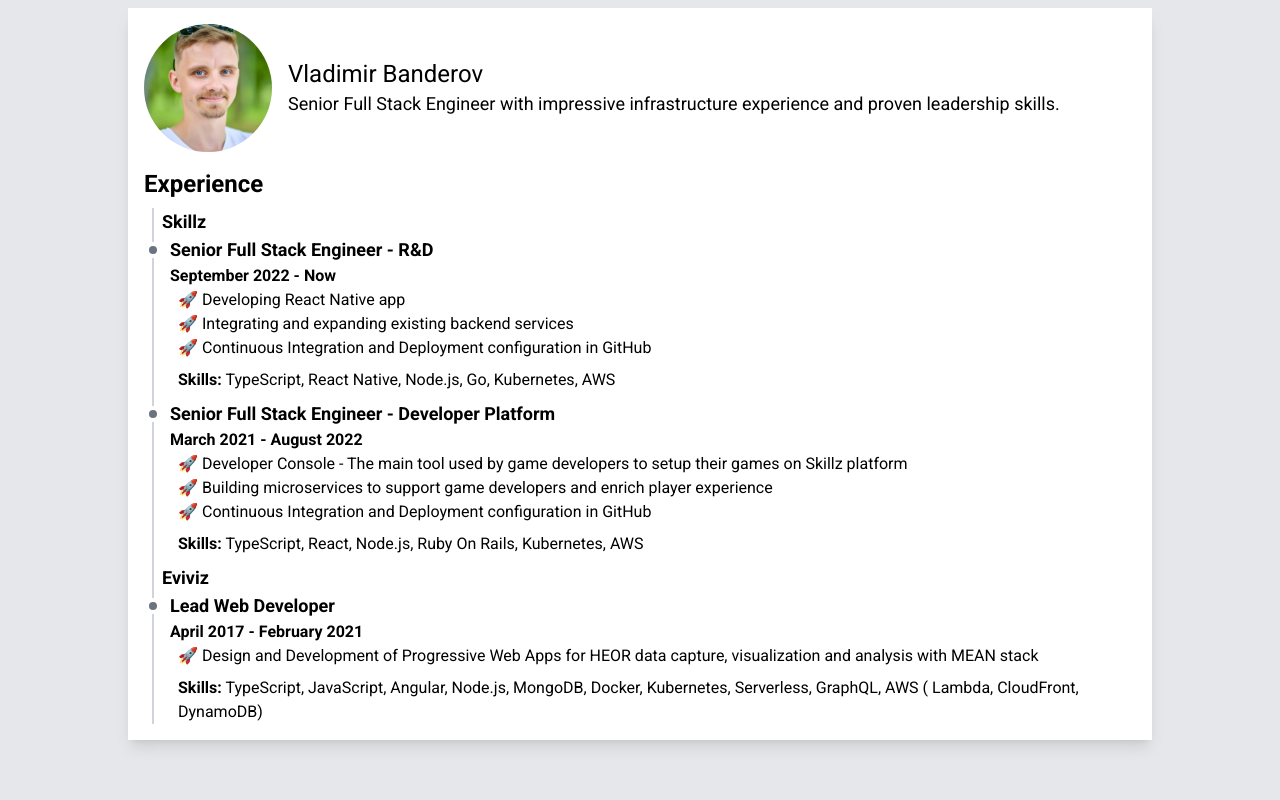
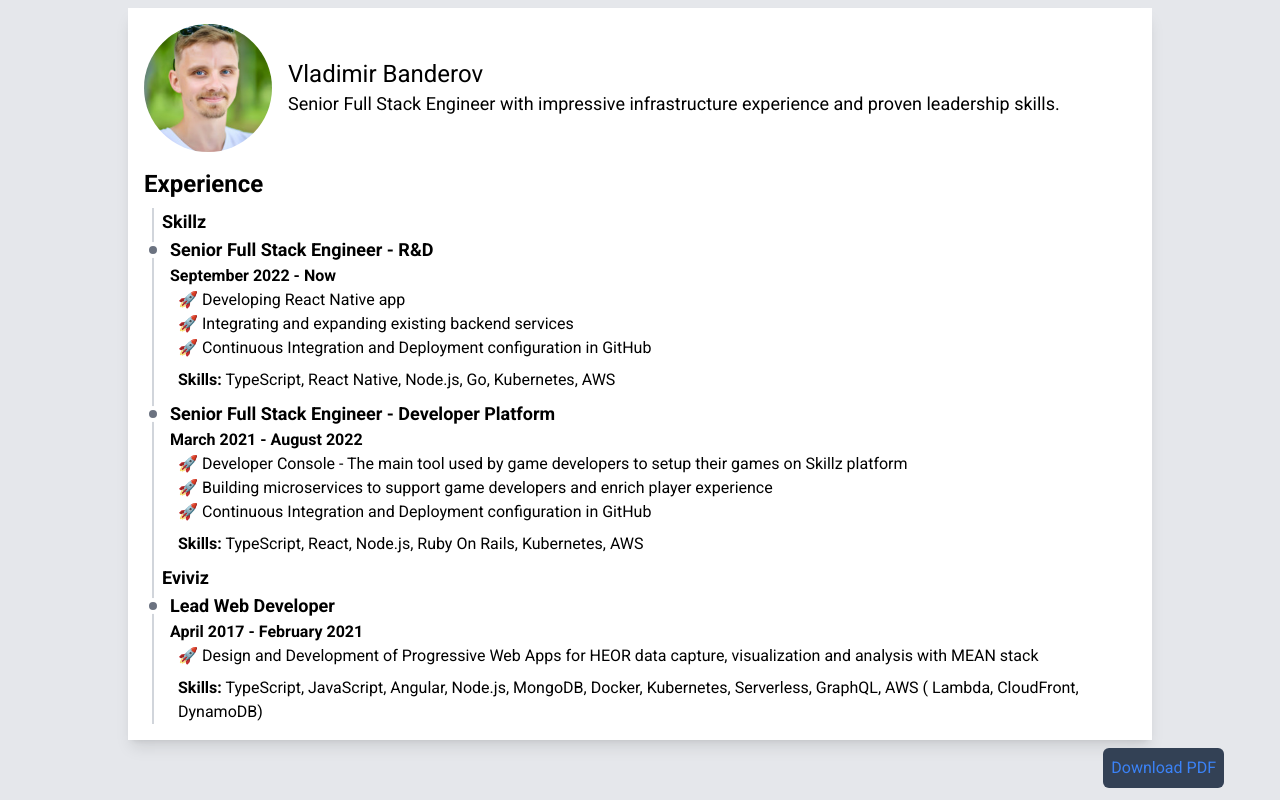
Before and after one commit to vbanderov/svelte-cv, a SvelteKit app: page / in a window 1280 px wide. Built offline with nearby package versions, Linux system fonts and the light colour scheme.

Commit message:
download pdf button

```diff
--- a/src/routes/+page.svelte
+++ b/src/routes/+page.svelte
@@ -20,4 +20,12 @@
 
 		<Experience />
 	</div>
+
+	<a href="/svelte-cv/CV-Banderov.pdf" target="blank">
+		<div
+			class="fixed bottom-3 right-14 rounded-md bg-slate-700 p-2 text-blue-500 hover:bg-sky-700 dark:bg-white print:hidden"
+		>
+			Download PDF
+		</div>
+	</a>
 </main>
```
